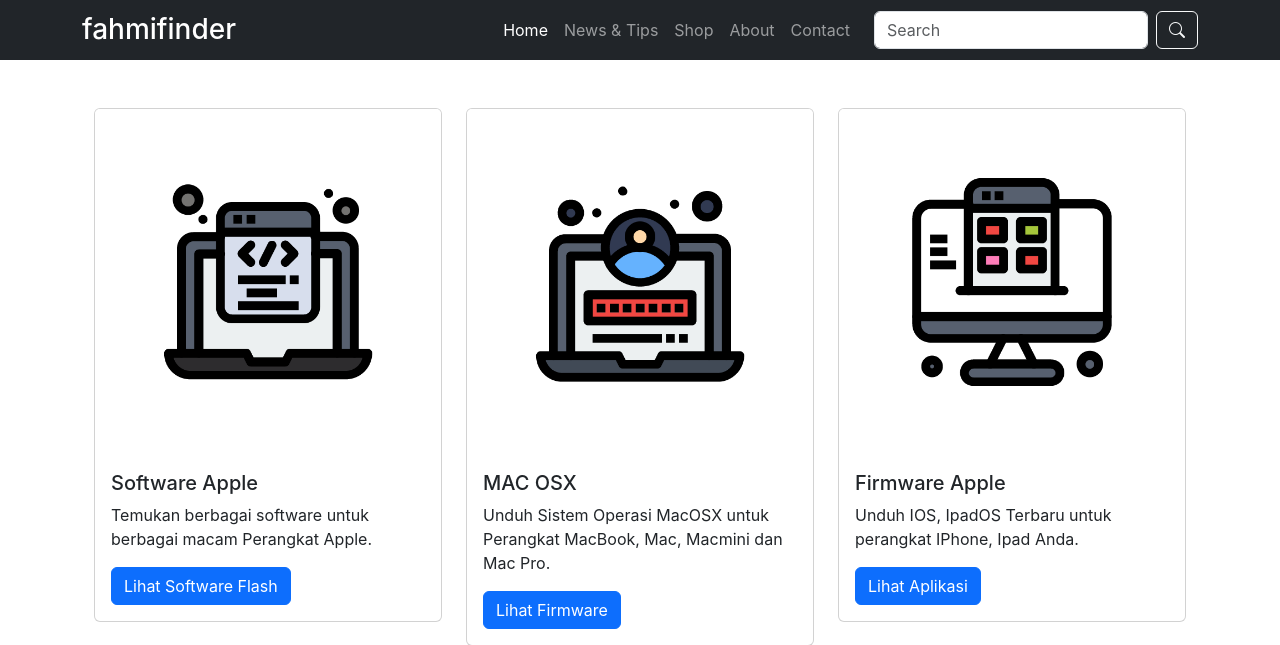
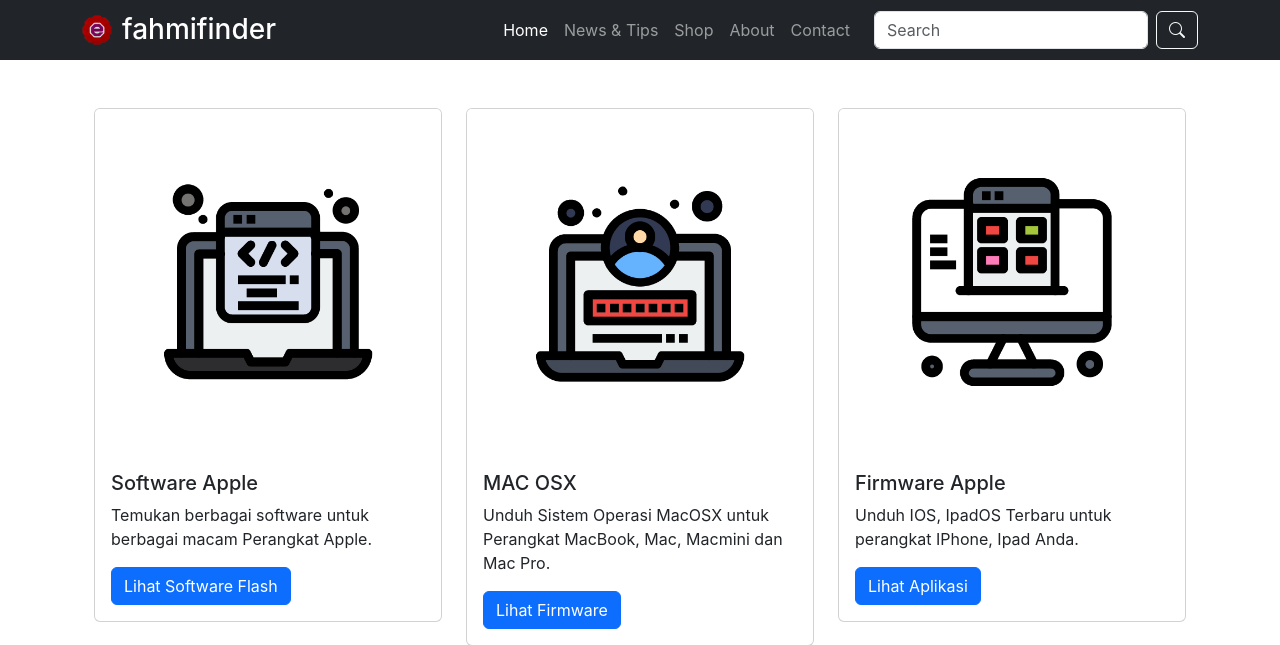
Before and after one commit to evansalfahmi-cloud/evansalfahmi-webserver, a PHP site: page /apple/index.php in a window 1280 px wide. Shown: the top 645 px of the page. Run offline with PHP 8.4, Linux system fonts and the light colour scheme.

Commit message:
menambahkan ico.png pada navbar

```diff
--- a/includes/header.php
+++ b/includes/header.php
@@ -1,4 +1,3 @@
-<!-- includes/header.php -->
 <!DOCTYPE html>
 <html lang="en">
 <head>
@@ -24,13 +23,13 @@
         .card-label {
             z-index: 10; /* Pastikan label tetap di atas */
         }
-</style>
-
+    </style>
 </head>
 <body>
 <nav class="navbar navbar-expand-lg navbar-dark bg-dark sticky-top">
     <div class="container">
-        <a class="navbar-brand" href="../index.php#">
+        <a class="navbar-brand d-flex align-items-center" href="../index.php#">
+            <img src="../img/ico.png" alt="Logo" style="width: 30px; height: 30px; margin-right: 10px;">
             <h1 class="h3 m-0">fahmifinder</h1>
         </a>
         <button class="navbar-toggler" type="button" data-bs-toggle="collapse" data-bs-target="#navbarNav" aria-controls="navbarNav" aria-expanded="false" aria-label="Toggle navigation">
```
